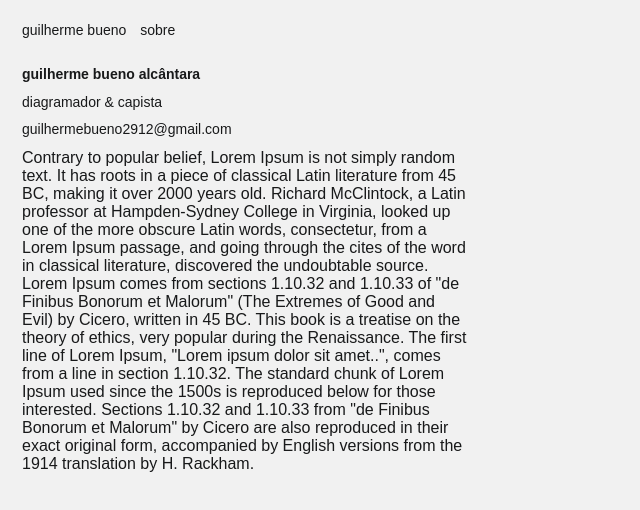
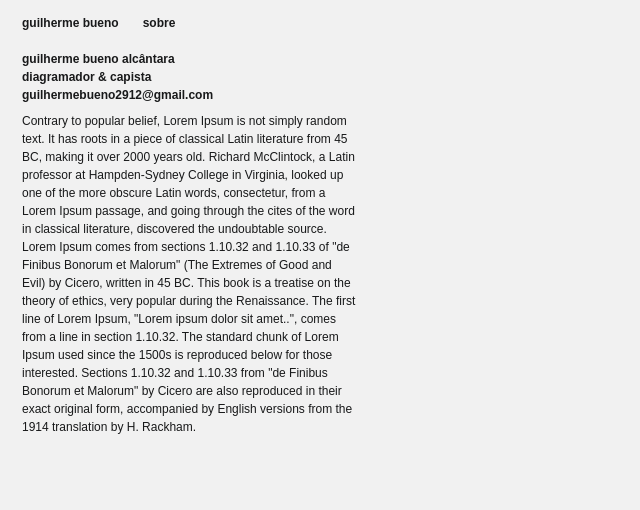
Before and after one commit to BuenoGui/BuenoGui.github.io, a plain HTML site: page sobre.html in a window 1280 px wide. Shown: the whole page, without its empty margins (0-640 px from the left). Drawn offline with Linux system fonts and the light colour scheme; a web font is replaced by a local one.

Commit message:
Página - Sobre
Esqueleto da página "Sobre"

```diff
--- a/index.css
+++ b/index.css
@@ -1,6 +1,8 @@
  /* Style the navbar */
  #navbar {
   overflow: hidden;
+  position: fixed;
+  top: 0px;
   background-color: #f1f1f1;
 }
 
@@ -10,9 +12,10 @@
   display: block;
   color: #18191A;
   text-align: center;
-  padding: 0px;
+  padding-top: 14px;
   text-decoration: none;
-  font-size: 14px;
+  font-size: 12px;
+  font-weight: 600;
   font-family: sans-serif;
 }
 
@@ -41,7 +44,10 @@
     background-color: #f1f1f1;
     color: #18191A;
     padding: 14px;
+    font-size: 12px;
+    line-height: 1.5;
     font-family: sans-serif;
+    font-weight: normal;
   }
 
   /* Center website */
@@ -51,12 +57,14 @@
   }
 
   h1, h2, h3, h4, h5, h6 {
-    font-size: 14px;
+    font-size: 12px;
+    line-height: 1.5;
     word-break: break-all;
+    font-weight: 600;
   }
 
   p {
-    font-size: 14px;
+    font-size: 12px;
   }
 
   .row {
--- a/sobre.css
+++ b/sobre.css
@@ -1,6 +1,8 @@
 /* Style the navbar */
- #navbar {
+#navbar {
   overflow: hidden;
+  position: fixed;
+  top: 0px;
   background-color: #f1f1f1;
 }
 
@@ -10,9 +12,10 @@
   display: block;
   color: #18191A;
   text-align: center;
-  padding: 0px;
+  padding-top: 14px;
   text-decoration: none;
-  font-size: 14px;
+  font-size: 12px;
+  font-weight: 600;
   font-family: sans-serif;
 }
 
@@ -41,6 +44,8 @@
     background-color: #f1f1f1;
     color: #18191A;
     padding: 14px;
+    font-size: 12px;
+    line-height: 1.5;
     font-family: sans-serif;
     font-weight: normal;
   }
@@ -53,19 +58,21 @@
 
   h1 {
     word-break: break-all;
-    font-size: 14px;
+    line-height: 1.5;
+    font-size: 12px;
     margin-top: 28px;
-    font-style: bold;
+    font-weight: 600;
   }
 
   h2, h3, h4, h5, h6 {
     word-break: break-all;
-    font-size: 14px;
+    line-height: 1.5;
+    font-size: 12px;
     font-weight: normal;
   }
 
   p {
-    font-size: 14px;
+    font-size: 12px;
   }
 
   .row {
--- a/sobre.html
+++ b/sobre.html
@@ -13,15 +13,15 @@
   <!-- Barra navegação-->
   <div id="navbar">
     <a href="index.html">guilherme bueno</a>
-    <a>&emsp;</a>
+    <a>&emsp;&emsp;</a>
     <a href="sobre.html">sobre</a>
   </div>
 
   <!-- MAIN (Center website) -->
    <div class="main">
-       <h1>guilherme bueno alcântara</h1>
-       <h2>diagramador & capista</h2>
-       <h2>guilhermebueno2912@gmail.com</h2>
+       <h1>guilherme bueno alcântara<br>
+       diagramador & capista<br>
+       guilhermebueno2912@gmail.com</h1>
        <body>Contrary to popular belief, Lorem Ipsum is not simply random text. It has roots in a piece of classical Latin literature from 45 BC, making it over 2000 years old. Richard McClintock, a Latin professor at Hampden-Sydney College in Virginia, looked up one of the more obscure Latin words, consectetur, from a Lorem Ipsum passage, and going through the cites of the word in classical literature, discovered the undoubtable source. Lorem Ipsum comes from sections 1.10.32 and 1.10.33 of "de Finibus Bonorum et Malorum" (The Extremes of Good and Evil) by Cicero, written in 45 BC. This book is a treatise on the theory of ethics, very popular during the Renaissance. The first line of Lorem Ipsum, "Lorem ipsum dolor sit amet..", comes from a line in section 1.10.32.
 
         The standard chunk of Lorem Ipsum used since the 1500s is reproduced below for those interested. Sections 1.10.32 and 1.10.33 from "de Finibus Bonorum et Malorum" by Cicero are also reproduced in their exact original form, accompanied by English versions from the 1914 translation by H. Rackham.</body>
```
Also changed, not shown: index.html (+1 -1 lines).
